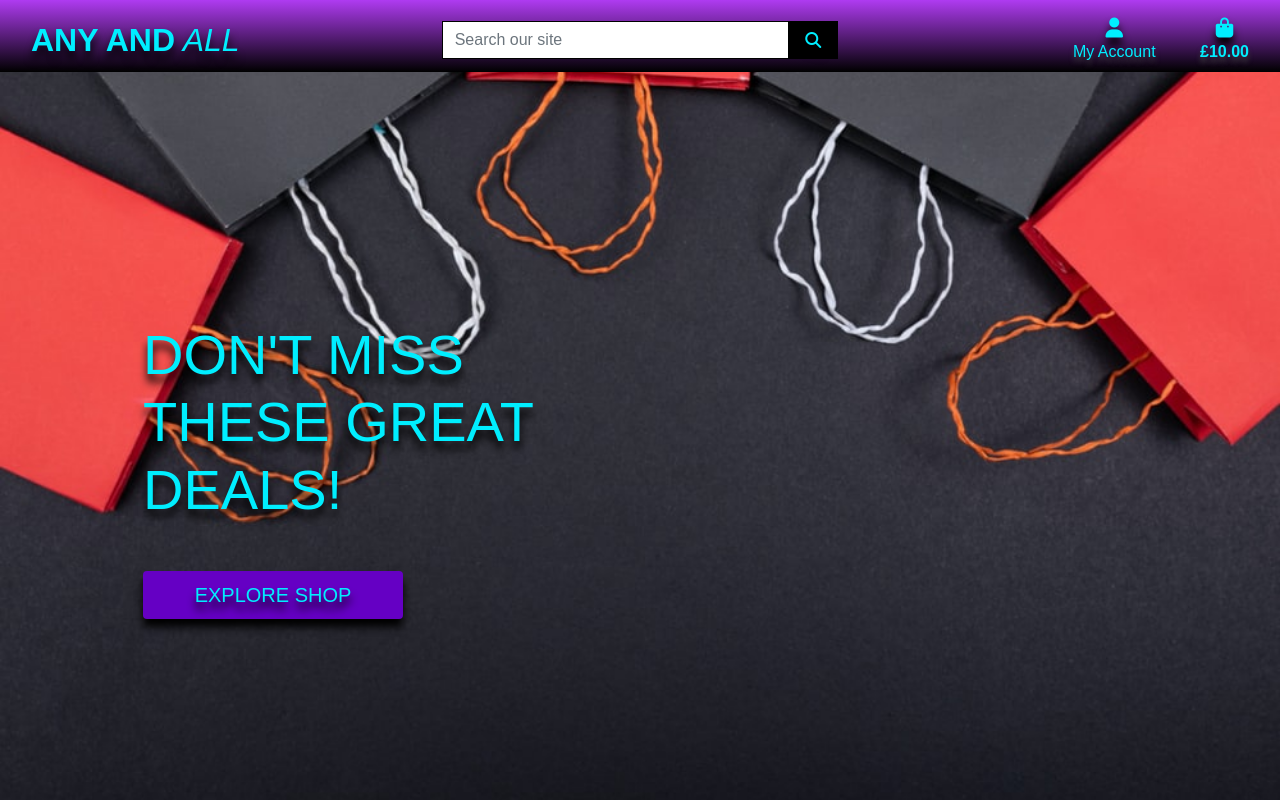
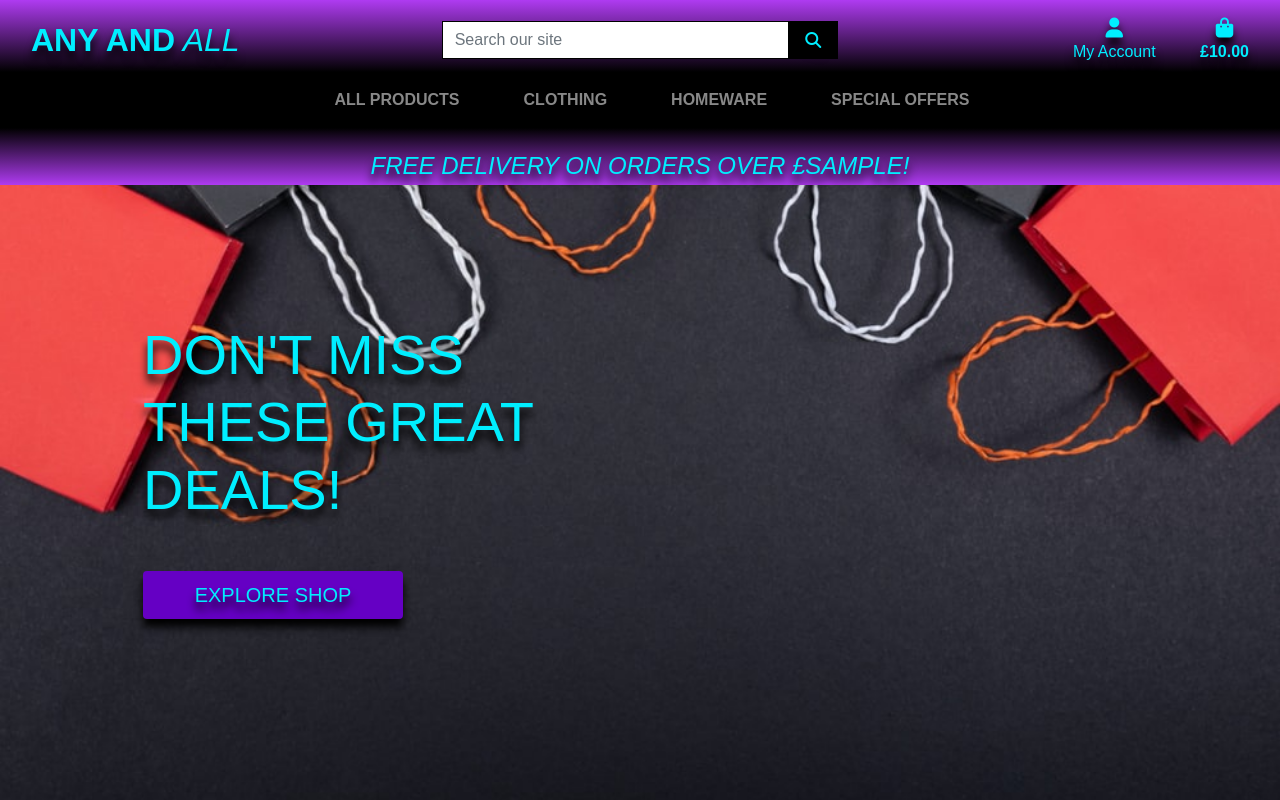
Before and after one commit to SPUR-TECH/Any-And-All, a Django app: template home/templates/home/index.html in a window 1280 px wide. Run offline with Django 3.2, Linux system fonts and the light colour scheme; the template is opened without the code that fills it: most values are stand-ins (such as "Sample title", 1, 10 or a date in 2020); some libraries are stand-ins or nearby versions; some web fonts are replaced.

Commit message:
styling front page and adding hover effect to links

```diff
--- a/home/templates/home/index.html
+++ b/home/templates/home/index.html
@@ -19,7 +19,7 @@
             </h1>
             <div class="my-5">
                 <h4>
-                    <a href="" class="shop-now-button btn btn-lg rounded text-uppercase">Explore
+                    <a href="" class="shop-now-button btn btn-lg bg-color rounded text-uppercase">Explore
                         Shop</a>
                 </h4>
             </div>
--- a/static/css/base.css
+++ b/static/css/base.css
@@ -1,3 +1,10 @@
+/* template css from code institute Boutique Ado */
+* {
+    padding: 0px;
+    margin-right: 0px;
+    box-sizing: border-box;
+}
+
 html {
     height: 100%;
 }
@@ -9,7 +16,12 @@ strong {
 
 p.my-0 {
     color: rgb(0, 238, 255);
-    text-shadow: 0 .3rem .3rem rgb(59, 59, 59);
+    text-shadow: 0 .5rem .5rem rgba(0, 0, 0);
+}
+
+p.my-0:hover {
+    color: rgb(191, 251, 255);
+    text-shadow: 0 .5rem .5rem rgba(0, 0, 0);
 }
 
 i {
@@ -17,8 +29,21 @@ i {
     text-shadow: 0 .5rem .5rem rgba(0, 0, 0);
 }
 
-.bg-secondary {
+.bg-nav-color {
     background-image: linear-gradient(rgb(175, 59, 241), rgb(0, 0, 0));
+}
+
+.bg-color {
+    background-image: linear-gradient(rgb(0, 0, 0), rgb(175, 59, 241));
+}
+
+.bg-dark {
+    background-color: black !important;
+}
+
+.nav-item {
+    color: rgb(0, 212, 212);
+    text-shadow: 0 .3rem .3rem rgb(39, 39, 39);
 }
 
 body {
@@ -76,6 +101,27 @@ body {
     text-shadow: 0 .5rem .5rem rgba(0, 0, 0);
 }
 
+.text-dark {
+    color: rgb(136, 136, 136) !important;
+    text-shadow: 0 .2rem .2rem rgba(0, 0, 0);
+}
+
+#all-products-link:hover {
+    color: rgb(255, 255, 255) !important;
+}
+
+#clothing-link:hover {
+    color: rgb(255, 255, 255) !important;
+}
+
+#homeware-link:hover {
+    color: rgb(255, 255, 255) !important;
+}
+
+#specials-link:hover {
+    color: rgb(255, 255, 255) !important;
+}
+
 .border-black {
     border: 1px solid black !important;
 }
--- a/templates/base.html
+++ b/templates/base.html
@@ -1,4 +1,5 @@
 {% load static %}
+<!-- template from code institute Boutique Ado -->
 
 <!doctype html>
 <html lang="en">
@@ -9,6 +10,10 @@
     <meta http-equiv="X-UA-Compatible" content="ie=edge">
     <meta charset="utf-8">
     <meta name="viewport" content="width=device-width, initial-scale=1, shrink-to-fit=no">
+    <meta name="description"
+        content="Any And All a site where people can shop for pretty much anything from mens clothes, women's clothes, kids clothes, bedroom ware to kitchen ware">
+    <meta name="keywords"
+        content="shop, mens clothes, women's clothes, kids clothes, bedroom ware, kitchen ware sign up, login, secure checkout email confirmation">
     {% endblock %}
 
     {% block extra_meta %}
@@ -45,7 +50,7 @@
 
 <body>
     <header class="container-fluid fixed-top">
-        <div id="topnav" class="row bg-secondary pt-lg-2 d-none d-lg-flex">
+        <div id="topnav" class="row bg-nav-color pt-lg-2 d-none d-lg-flex">
             <div class="col-12 col-lg-4 my-auto py-1 py-lg-0 text-center text-lg-left">
                 <a href="{% url 'home' %}" class="nav-link main-logo-link">
                     <h2 class="logo-font text-black my-0"><strong>Any And</strong><i> All</i></h2>
@@ -107,6 +112,21 @@
                 </ul>
             </div>
         </div>
+        <div class="row">
+            <nav class="navbar navbar-expand-lg bg-dark navbar-light w-100">
+                <button class="navbar-toggler" type="button" data-toggle="collapse" data-target="#main-nav"
+                    aria-controls="main-nav" aria-expanded="false" aria-label="Toggle navigation">
+                    <span class="navbar-toggler-icon"></span>
+                </button>
+                {% include 'includes/mobile-top-header.html' %}
+                {% include 'includes/main-nav.html' %}
+            </nav>
+        </div>
+        <div id="delivery-banner" class="row text-center">
+            <div class="col bg-color text-info">
+                <h4 class="logo-font my-1 mt-4"><i>Free delivery on orders over £{{ free_shipping_threshold }}!</i></h4>
+            </div>
+        </div>
     </header>
 
     {% if messages %}
--- /dev/null
+++ b/templates/includes/main-nav.html
@@ -0,0 +1,55 @@
+<!-- template from code institute Boutique Ado -->
+<div class="collapse navbar-collapse" id="main-nav">
+    <ul class="navbar-nav w-auto mx-auto">
+        <li class="nav-item dropdown">
+            <a class="logo-font font-weight-bold nav-link text-dark mr-5" href="#" id="all-products-link"
+                data-toggle="dropdown" aria-haspopup="true" aria-expanded="false">
+                All Products
+            </a>
+            <div class="dropdown-menu border-0" aria-labelledby="all-products-link">
+                <a href="" class="dropdown-item">By Price</a>
+                <a href="" class="dropdown-item ">By Rating</a>
+                <a href="" class="dropdown-item ">By Category</a>
+                <a href="" class="dropdown-item">All Products</a>
+            </div>
+        </li>
+
+        <li class="nav-item dropdown">
+            <a class="logo-font font-weight-bold nav-link text-dark mr-5" href="#" id="clothing-link"
+                data-toggle="dropdown" aria-haspopup="true" aria-expanded="false">
+                Clothing
+            </a>
+            <div class="dropdown-menu border-0" aria-labelledby="clothing-link">
+                <a href="" class="dropdown-item">Activewear &amp; Essentials</a>
+                <a href="" class="dropdown-item">Jeans</a>
+                <a href="" class="dropdown-item">Shirts</a>
+                <a href="" class="dropdown-item">All Clothing</a>
+            </div>
+        </li>
+
+        <li class="nav-item dropdown">
+            <a class="logo-font font-weight-bold nav-link text-dark mr-5" href="#" id="homeware-link"
+                data-toggle="dropdown" aria-haspopup="true" aria-expanded="false">
+                Homeware
+            </a>
+            <div class="dropdown-menu border-0" aria-labelledby="homeware-link">
+                <a href="" class="dropdown-item">Bed &amp; Bath</a>
+                <a href="" class="dropdown-item">Kitchen &amp; Dining</a>
+                <a href="" class="dropdown-item">All Homeware</a>
+            </div>
+        </li>
+
+        <li class="nav-item dropdown">
+            <a class="logo-font font-weight-bold nav-link text-dark" href="#" id="specials-link" data-toggle="dropdown"
+                aria-haspopup="true" aria-expanded="false">
+                Special Offers
+            </a>
+            <div class="dropdown-menu border-0" aria-labelledby="specials-link">
+                <a href="" class="dropdown-item">New Arrivals</a>
+                <a href="" class="dropdown-item">Deals</a>
+                <a href="" class="dropdown-item">Clearance</a>
+                <a href="" class="dropdown-item">All Specials</a>
+            </div>
+        </li>
+    </ul>
+</div>
--- /dev/null
+++ b/templates/includes/mobile-top-header.html
@@ -0,0 +1,61 @@
+<!-- template from code institute Boutique Ado -->
+<li class="list-inline-item">
+    <a class="text-black nav-link d-block d-lg-none" href="#" id="mobile-search" data-toggle="dropdown"
+        aria-haspopup="true" aria-expanded="false">
+        <div class="text-center">
+            <div><i class="fas fa-search fa-lg"></i></div>
+            <p class="my-0">Search</p>
+        </div>
+    </a>
+    <div class="dropdown-menu border-0 w-100 p-3 rounded-0 my-0" aria-labelledby="mobile-search">
+        <form class="form" method="GET" action="">
+            <div class="input-group w-100">
+                <input class="form-control border border-black rounded-0" type="text" name="q"
+                    placeholder="Search our site">
+                <div class="input-group-append">
+                    <button class="form-control form-control btn btn-black border border-black rounded-0" type="submit">
+                        <span class="icon">
+                            <i class="fas fa-search"></i>
+                        </span>
+                    </button>
+                </div>
+            </div>
+        </form>
+    </div>
+</li>
+<li class="list-inline-item dropdown">
+    <a class="text-black nav-link d-block d-lg-none" href="#" id="user-options" data-toggle="dropdown"
+        aria-haspopup="true" aria-expanded="false">
+        <div class="text-center">
+            <div><i class="fas fa-user fa-lg"></i></div>
+            <p class="my-0">My Account</p>
+        </div>
+    </a>
+    <div class="dropdown-menu border-0" aria-labelledby="user-options">
+        {% if request.user.is_authenticated %}
+        {% if request.user.is_superuser %}
+        <a href="{% url 'account_logout' %}" class="dropdown-item">Product Management</a>
+        {% endif %}
+        <a href="{% url 'profile' %}" class="dropdown-item">My Profile</a>
+        <a href="{% url 'account_logout' %}" class="dropdown-item">Logout</a>
+        {% else %}
+        <a href="{% url 'account_signup' %}" class="dropdown-item">Register</a>
+        <a href="{% url 'account_login' %}" class="dropdown-item">Login</a>
+        {% endif %}
+    </div>
+</li>
+<li class="list-inline-item">
+    <a class="{% if grand_total %}text-primary font-weight-bold{% else %}text-black{% endif %} nav-link d-block d-lg-none"
+        href="">
+        <div class="text-center">
+            <div><i class="fas fa-shopping-bag fa-lg"></i></div>
+            <p class="my-0">
+                {% if grand_total %}
+                £{{ grand_total|floatformat:2 }}
+                {% else %}
+                £0.00
+                {% endif %}
+            </p>
+        </div>
+    </a>
+</li>
```
